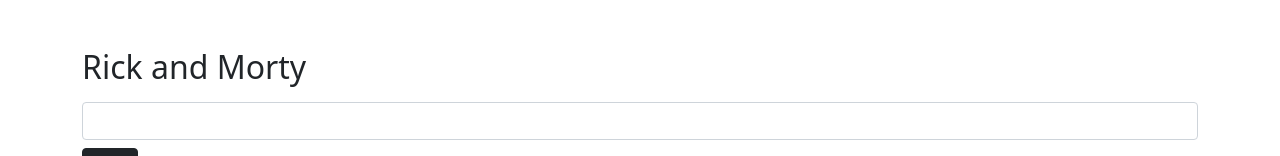
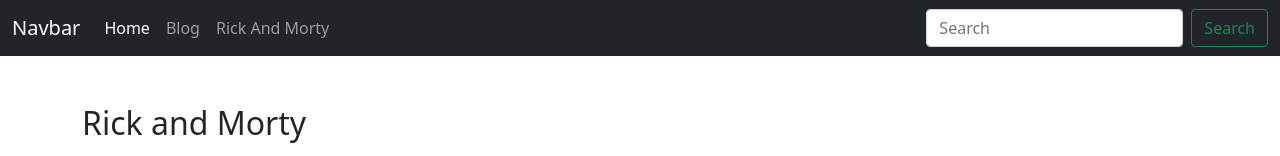
Before and after one commit to moive/react-basic, a React (Create React App) app: page / in a window 1280 px wide. Shown: the top 156 px of the page. Built offline with nearby package versions, Linux system fonts and the light colour scheme; no server answers.

Commit message:
added navBar and routes link

```diff
--- /dev/null
+++ b/src/Components/NavBar.jsx
@@ -0,0 +1,42 @@
+import React from 'react';
+import { Link } from 'react-router-dom';
+
+const NavBar = () => {
+    return (
+        <nav className="navbar navbar-expand-lg navbar-dark bg-dark">
+            <div className="container-fluid">
+                <a className="navbar-brand" href="#">Navbar</a>
+                <button
+                    className="navbar-toggler"
+                    type="button"
+                    data-bs-toggle="collapse"
+                    data-bs-target="#navbarSupportedContent"
+                    aria-controls="navbarSupportedContent"
+                    aria-expanded="false"
+                    aria-label="Toggle navigation"
+                >
+                    <span className="navbar-toggler-icon"></span>
+                </button>
+                <div className="collapse navbar-collapse" id="navbarSupportedContent">
+                    <ul className="navbar-nav me-auto mb-2 mb-lg-0">
+                        <li className="nav-item">
+                            <Link className="nav-link active" aria-current="page" to="/">Home</Link>
+                        </li>
+                        <li className="nav-item">
+                            <Link className="nav-link" to="/blog">Blog</Link>
+                        </li>
+                        <li className="nav-item">
+                            <Link className="nav-link" to="/RickAndMorty">Rick And Morty</Link>
+                        </li>
+                    </ul>
+                    <form className="d-flex">
+                        <input className="form-control me-2" type="search" placeholder="Search" aria-label="Search" />
+                        <button className="btn btn-outline-success" type="submit">Search</button>
+                    </form>
+                </div>
+            </div>
+        </nav>
+    )
+}
+
+export default NavBar
--- a/src/index.js
+++ b/src/index.js
@@ -6,10 +6,12 @@ import RickAndMorty from './Components/RickMorty/RickAndMorty';
 import { BrowserRouter } from 'react-router-dom';
 
 import 'bootstrap/dist/css/bootstrap.min.css';
+import NavBar from './Components/NavBar';
 
 ReactDOM.render(
 	<React.StrictMode>
 		<BrowserRouter>
+			<NavBar/>
 			<RickAndMorty />
 		</BrowserRouter>
 	</React.StrictMode>,
```
Lines whose indentation alone changed are shown as unchanged.
